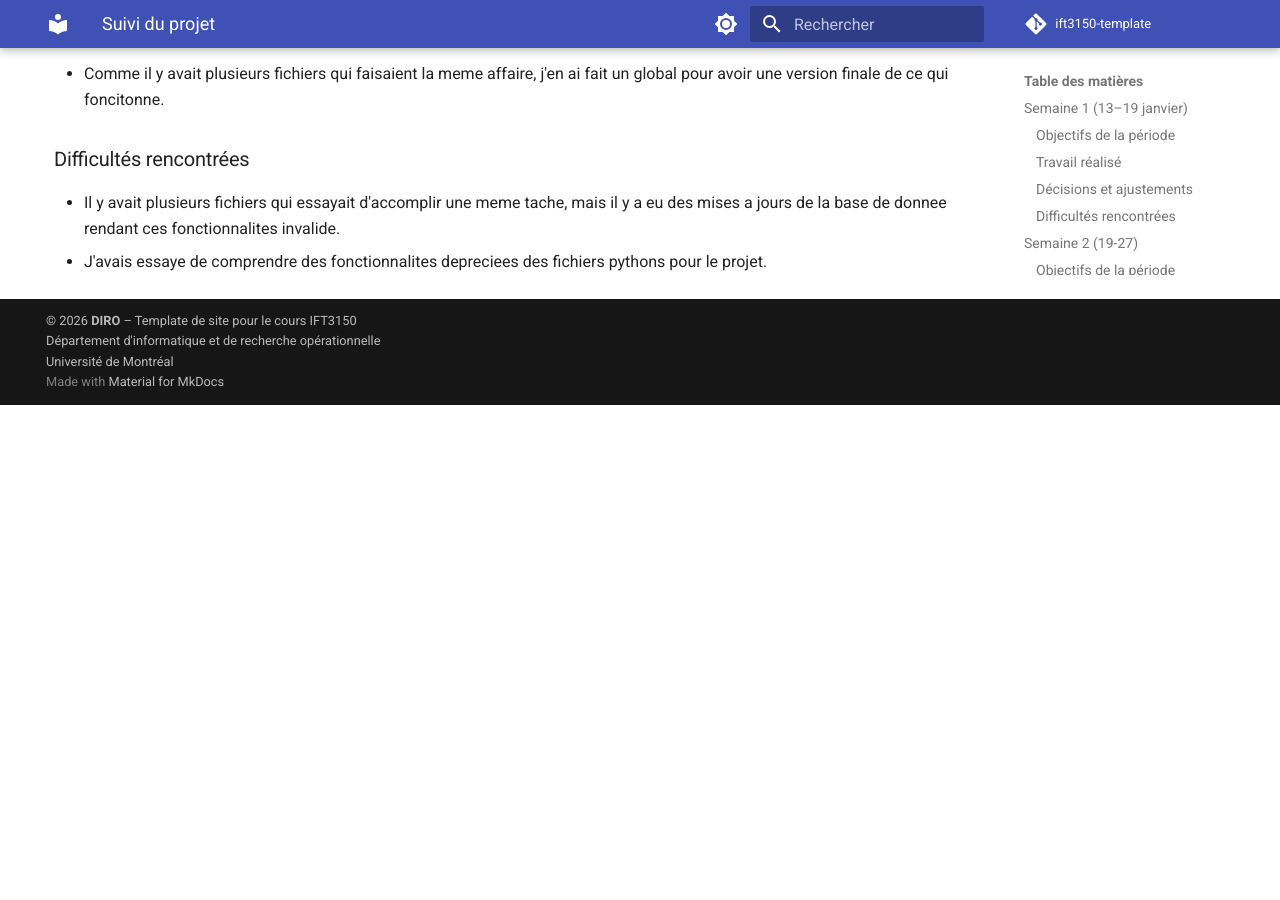
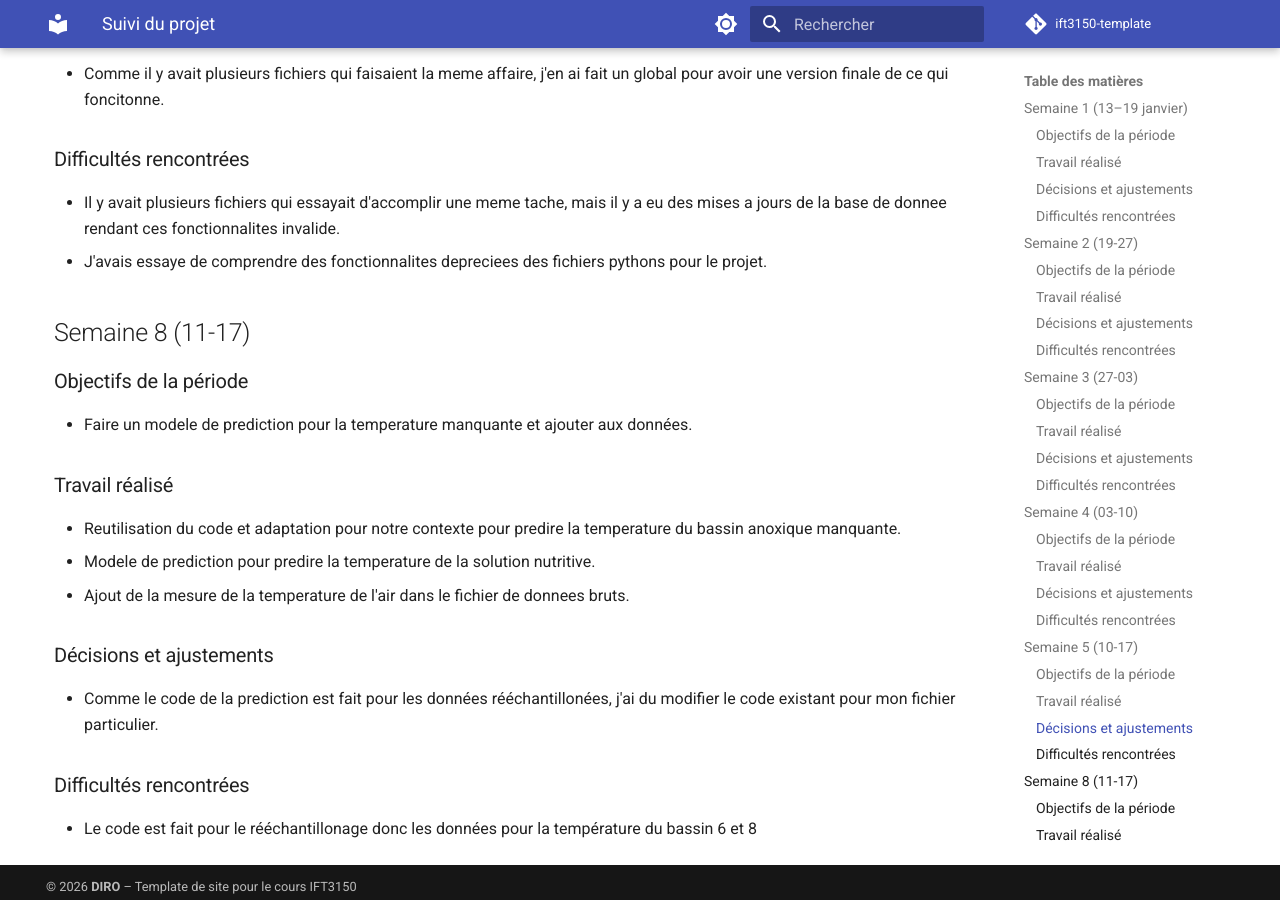
Before and after one commit to YanShek/IFT3150-AquaFluxRapport, an MkDocs documentation site: the page built from docs/suivi.md, in a window 1280 px wide and 900 px high, scrolled down 2795 px. Built offline with MkDocs 1.6.1 and Material for MkDocs 9.7.7, drawn with Linux system fonts in a browser that asks for light colours; comment, search, counter and statistics services are not loaded; before the commit the page ends 3200 px from its top, so only the background shows below that.

Commit message:
Update suivi.md

```diff
--- a/docs/suivi.md
+++ b/docs/suivi.md
@@ -101,3 +101,19 @@ Résolution du probleme en utilisant les outils développeurs du navigateur.
 ### Difficultés rencontrées
 - Il y avait plusieurs fichiers qui essayait d'accomplir une meme tache, mais il y a eu des mises a jours de la base de donnee rendant ces fonctionnalites invalide.
 - J'avais essaye de comprendre des fonctionnalites depreciees des fichiers pythons pour le projet.
+
+
+## Semaine 8 (11-17)
+### Objectifs de la période
+- Faire un modele de prediction pour la temperature manquante et ajouter aux données.
+
+### Travail réalisé
+- Reutilisation du code et adaptation pour notre contexte pour predire la temperature du bassin anoxique manquante.
+- Modele de prediction pour predire la temperature de la solution nutritive.
+- Ajout de la mesure de la temperature de l'air dans le fichier de donnees bruts.
+
+### Décisions et ajustements
+- Comme le code de la prediction est fait pour les données rééchantillonées, j'ai du modifier le code existant pour mon fichier particulier.
+
+### Difficultés rencontrées
+- Le code est fait pour le rééchantillonage donc les données pour la température du bassin 6 et 8
```
